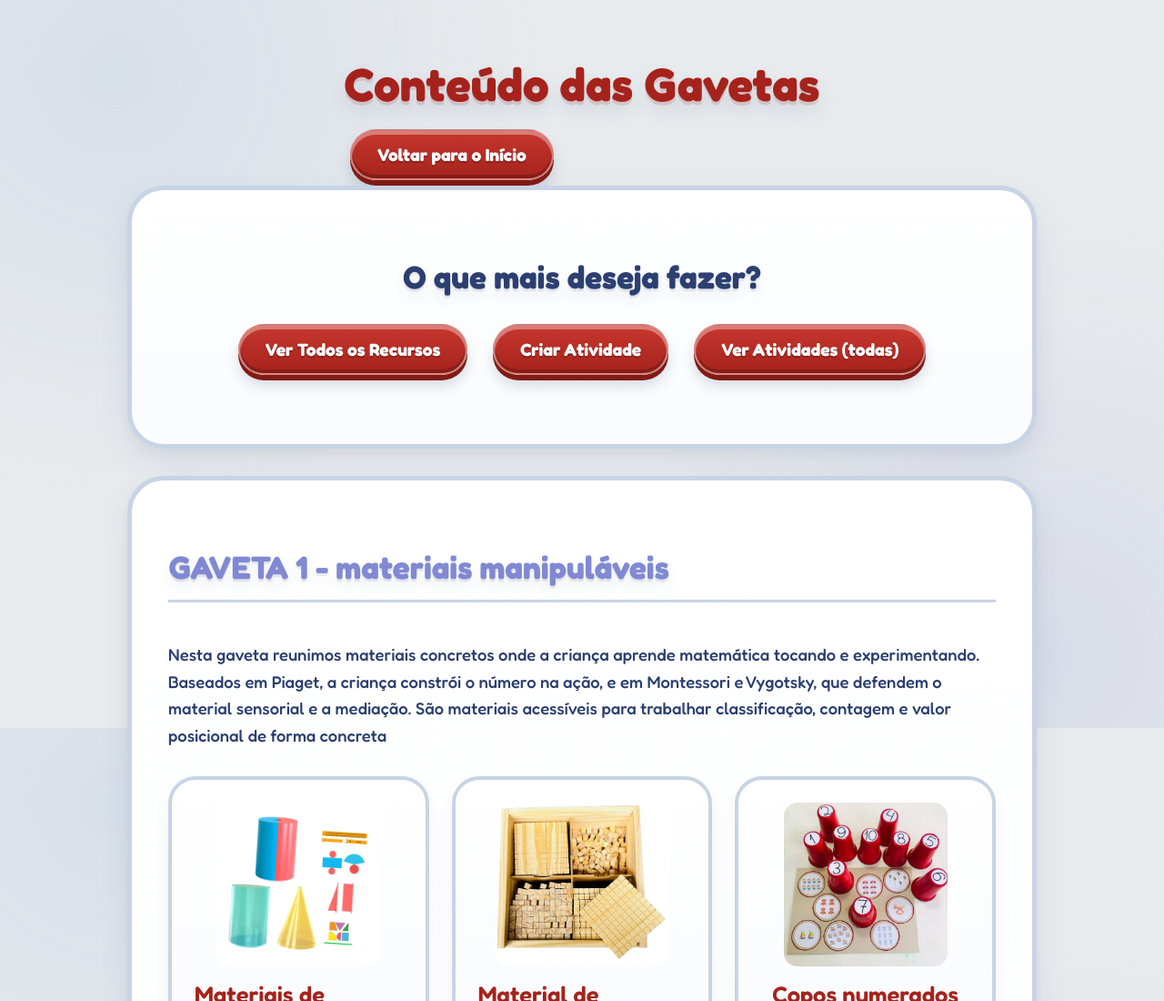
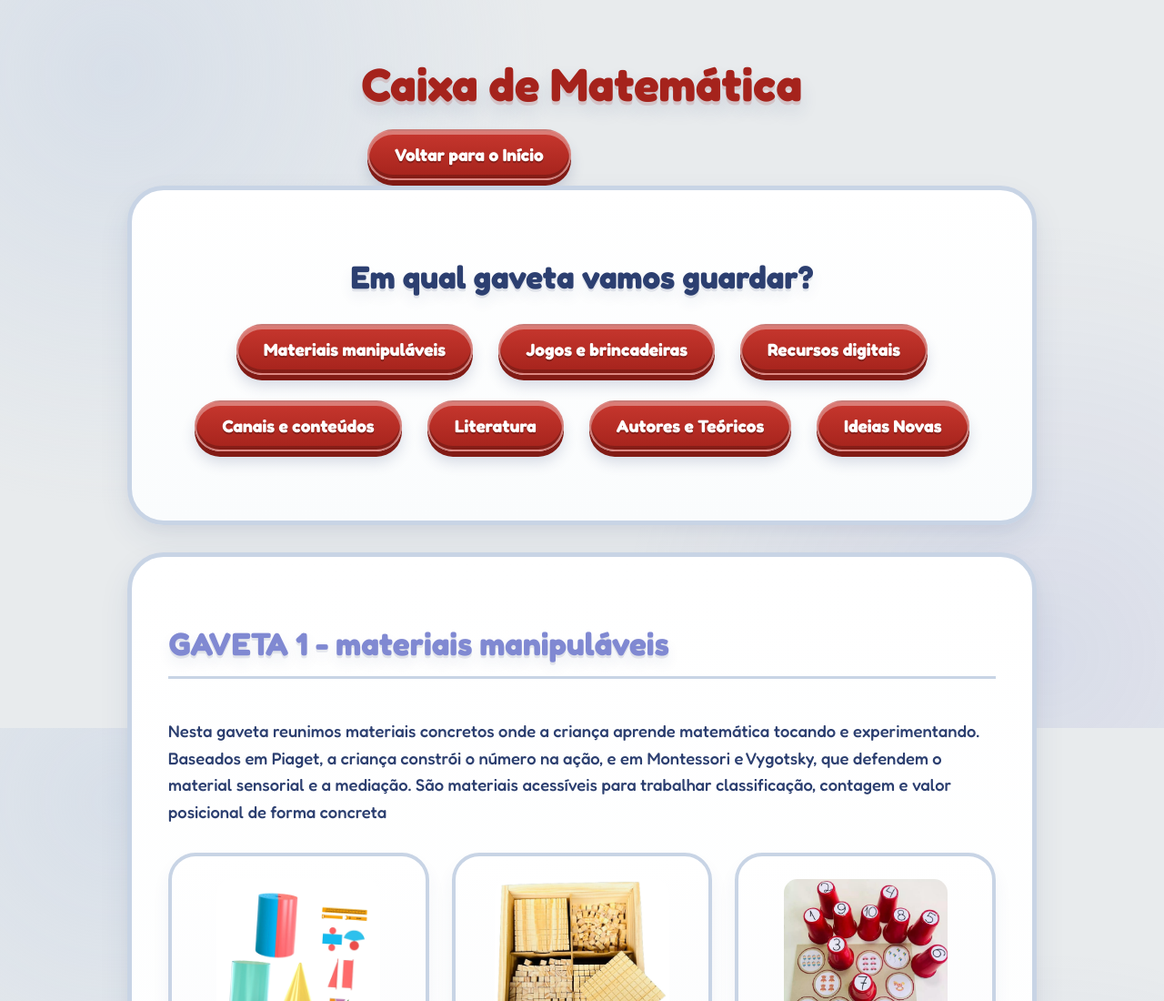
Before and after one commit to DuRocha08/Projeto-caixa-de-matematica, a website: page gavetas.html in a window 1280 px wide. Shown: the top 1100 px of the page at 91% size. Drawn offline with Linux system fonts and the light colour scheme.

Commit message:
Update gavetas.html

```diff
--- a/gavetas.html
+++ b/gavetas.html
@@ -8,22 +8,26 @@
 </head>
 <body>
     <header>
-        <h1>Conteúdo das Gavetas</h1>
+        <h1>Caixa de Matemática</h1>
         <nav>
             <a href="index.html" class="btn-voltar">Voltar para o Início</a>
         </nav>
     </header>
 
+    <div class="container">
+        <h2>Em qual gaveta vamos guardar?</h2>
 
-    <div class="container">
-        <h2>O que mais deseja fazer?</h2>
+
         <div class="tabs">
-            <a href="lista-recursos.html" class="btn-gaveta">Ver Todos os Recursos</a>
-            <a href="atividade.html" class="btn-gaveta">Criar Atividade</a>
-            <a href="lista-de-atividades.html" class="btn-gaveta">Ver Atividades (todas)</a>
+            <button class="tab-btn" onclick="mostrarGaveta('gaveta1')">Materiais manipuláveis</button>
+            <button class="tab-btn" onclick="mostrarGaveta('gaveta2')">Jogos e brincadeiras</button>
+            <button class="tab-btn" onclick="mostrarGaveta('gaveta3')">Recursos digitais</button>
+            <button class="tab-btn" onclick="mostrarGaveta('gaveta4')">Canais e conteúdos</button>
+            <button class="tab-btn" onclick="mostrarGaveta('gaveta5')">Literatura</button>
+            <button class="tab-btn" onclick="mostrarGaveta('gaveta6')">Autores e Teóricos</button>
+            <button class="tab-btn" onclick="mostrarGaveta('gaveta7')">Ideias Novas</button>
         </div>
     </div>
-
 
     <main id="gavetas-container">
     </main>
```
